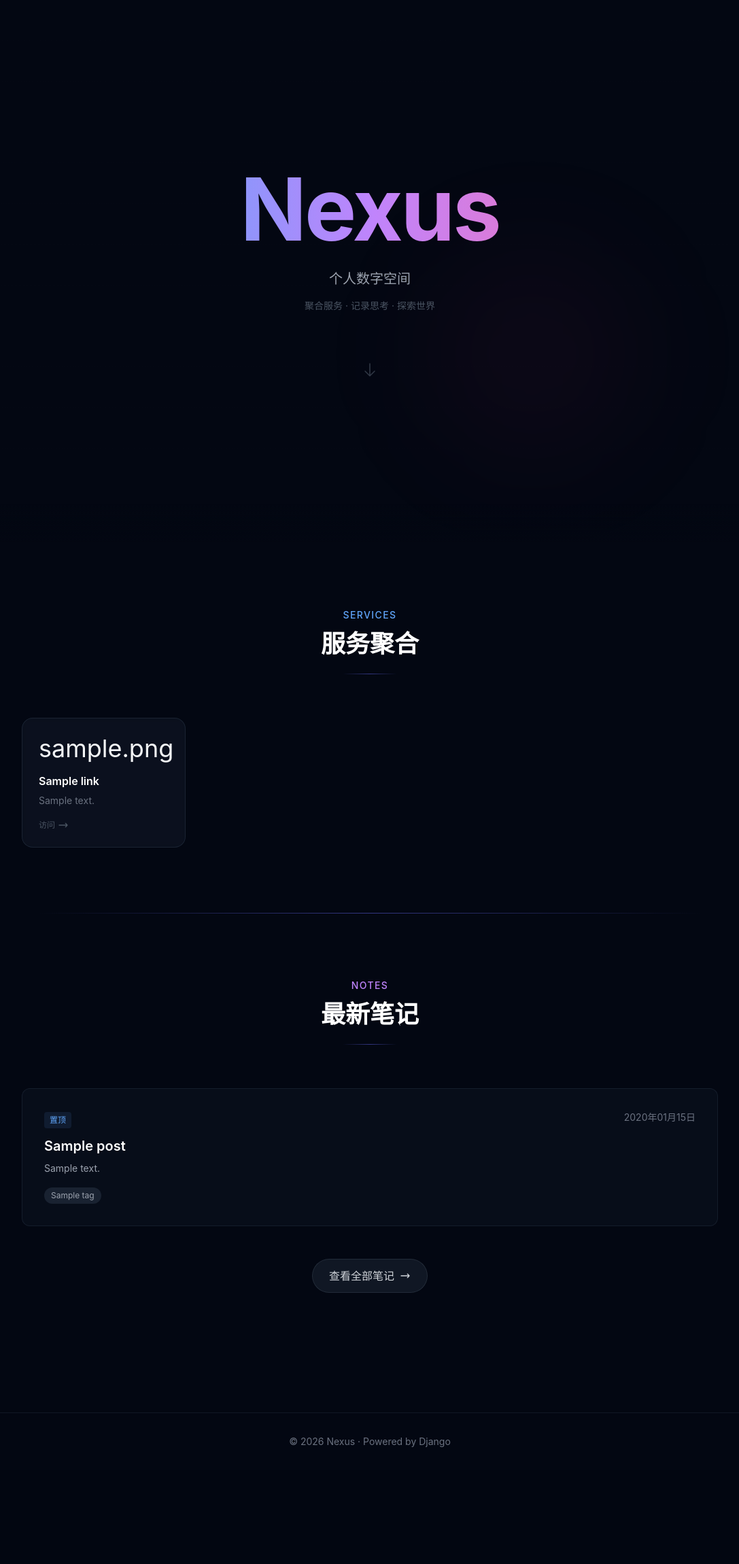
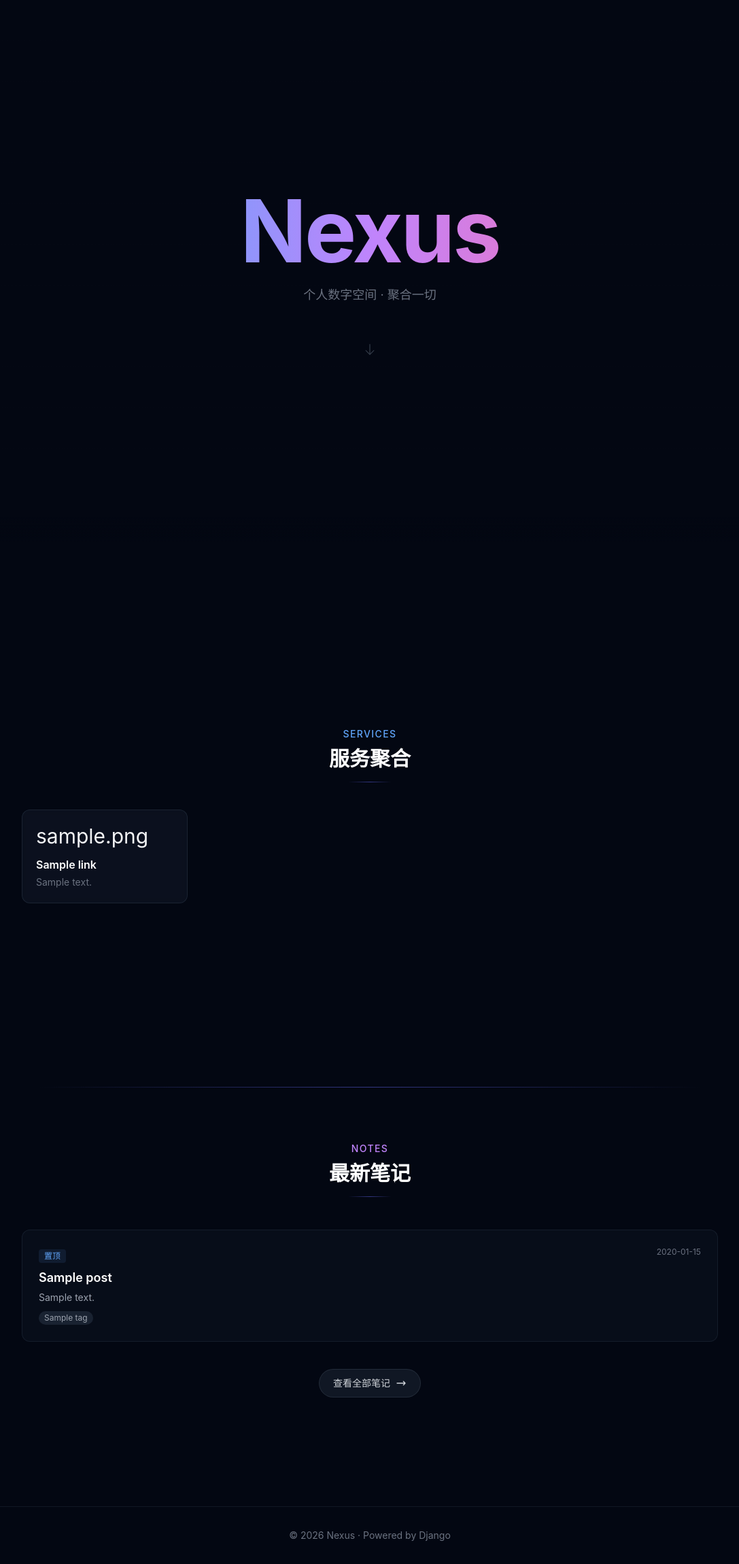
Before and after one commit to FeliixFeng/nexus, a Django app: page / in a window 1280 px wide. Shown: the part 65-2366 px from the top of the page at 68% size, without its empty margins (96-1183 px from the left). Before the commit the page ends 2194 px from the top, so only its background shows below. Run offline with Django 5.2, Linux system fonts and the light colour scheme; tables that the repository leaves empty hold one stand-in row (values such as "Sample post"); some libraries are stand-ins or nearby versions.

Commit message:
feat: 页面布局优化 - 各区域占满一屏
- Hero: h-screen占满整屏
- 服务聚合: min-h-screen垂直居中
- 卡片压缩: 更紧凑的间距和尺寸
- 移动端: 2列网格布局
- 链接列表页同步优化

```diff
--- a/nexus_core/templates/core/home.html
+++ b/nexus_core/templates/core/home.html
@@ -79,18 +79,8 @@
     }
 
     .link-card:hover {
-        transform: translateY(-8px);
+        transform: translateY(-6px);
         box-shadow: 0 20px 40px -12px rgba(99, 102, 241, 0.15);
-    }
-
-    /* 文章卡片 */
-    .post-card {
-        transition: all 0.3s cubic-bezier(0.4, 0, 0.2, 1);
-    }
-
-    .post-card:hover {
-        transform: translateY(-4px);
-        border-color: rgba(99, 102, 241, 0.4);
     }
 
     /* 装饰线条 */
@@ -107,81 +97,70 @@
 {% endblock %}
 
 {% block content %}
-<!-- Hero Section -->
-<section class="relative min-h-screen flex items-center justify-center overflow-hidden grid-bg">
+<!-- Hero Section - 占满一屏 -->
+<section class="relative h-screen flex items-center justify-center overflow-hidden grid-bg">
     <!-- 渐变背景 -->
     <div class="absolute inset-0 bg-gradient-to-b from-gray-950 via-gray-950/95 to-gray-950"></div>
 
     <!-- 浮动光球 -->
     <div class="absolute top-1/4 left-1/4 w-[500px] h-[500px] bg-blue-600/8 rounded-full blur-[100px] orb-1"></div>
     <div class="absolute bottom-1/4 right-1/4 w-[400px] h-[400px] bg-purple-600/8 rounded-full blur-[100px] orb-2"></div>
-    <div class="absolute top-1/2 left-1/2 -translate-x-1/2 -translate-y-1/2 w-[300px] h-[300px] bg-pink-600/5 rounded-full blur-[80px] orb-1"></div>
 
     <!-- 底部渐变遮罩 -->
-    <div class="absolute bottom-0 left-0 right-0 h-48 hero-fade"></div>
+    <div class="absolute bottom-0 left-0 right-0 h-32 hero-fade"></div>
 
     <!-- 内容 -->
     <div class="relative z-10 text-center px-6">
         <!-- 主标题 -->
-        <h1 class="text-6xl md:text-8xl lg:text-9xl font-bold mb-6 tracking-tight">
+        <h1 class="text-6xl md:text-8xl lg:text-9xl font-bold mb-4 tracking-tight">
             <span class="bg-gradient-to-r from-blue-400 via-purple-400 to-pink-400 bg-clip-text text-transparent animated-gradient">
                 Nexus
             </span>
         </h1>
 
         <!-- 副标题 -->
-        <p class="text-lg md:text-xl text-gray-400 mb-4 max-w-md mx-auto">
-            个人数字空间
-        </p>
-        <p class="text-sm text-gray-600 mb-16">
-            聚合服务 · 记录思考 · 探索世界
+        <p class="text-base md:text-lg text-gray-500 mb-12">
+            个人数字空间 · 聚合一切
         </p>
 
-        <!-- 向下滚动 - 简洁箭头 -->
+        <!-- 向下滚动 -->
         <a href="#services" class="inline-block scroll-arrow text-gray-600 hover:text-gray-400 transition-colors">
-            <svg class="w-6 h-6" fill="none" stroke="currentColor" viewBox="0 0 24 24">
+            <svg class="w-5 h-5" fill="none" stroke="currentColor" viewBox="0 0 24 24">
                 <path stroke-linecap="round" stroke-linejoin="round" stroke-width="1.5" d="M19 14l-7 7m0 0l-7-7m7 7V3"></path>
             </svg>
         </a>
     </div>
 </section>
 
-<!-- 服务聚合 Section -->
-<section id="services" class="relative py-24 px-6">
-    <div class="max-w-5xl mx-auto">
+<!-- 服务聚合 Section - 占满一屏 -->
+<section id="services" class="relative min-h-screen flex flex-col justify-center py-16 px-6">
+    <div class="max-w-5xl mx-auto w-full">
         <!-- 标题 -->
-        <div class="text-center mb-16">
-            <h2 class="text-sm font-medium text-blue-400 uppercase tracking-widest mb-3">Services</h2>
-            <h3 class="text-3xl md:text-4xl font-bold text-white">服务聚合</h3>
-            <div class="deco-line w-20 mx-auto mt-6"></div>
+        <div class="text-center mb-10">
+            <h2 class="text-sm font-medium text-blue-400 uppercase tracking-widest mb-2">Services</h2>
+            <h3 class="text-2xl md:text-3xl font-bold text-white">服务聚合</h3>
+            <div class="deco-line w-16 mx-auto mt-4"></div>
         </div>
 
-        <!-- 链接卡片 -->
-        <div class="grid grid-cols-1 sm:grid-cols-2 lg:grid-cols-4 gap-4 md:gap-5">
+        <!-- 链接卡片 - 更紧凑 -->
+        <div class="grid grid-cols-2 lg:grid-cols-4 gap-3 md:gap-4">
             {% for link in all_links %}
             <a href="{{ link.url }}" target="_blank" rel="noopener noreferrer"
-               class="link-card group block bg-gray-900/60 backdrop-blur-sm border border-gray-800/80 rounded-2xl p-6">
+               class="link-card group block bg-gray-900/60 backdrop-blur-sm border border-gray-800/80 rounded-xl p-4 md:p-5">
                 <!-- 图标 -->
-                <div class="text-4xl mb-4 transform group-hover:scale-110 transition-transform duration-300">
+                <div class="text-2xl md:text-3xl mb-2 md:mb-3 transform group-hover:scale-110 transition-transform duration-300">
                     {{ link.icon|default:"🔗" }}
                 </div>
                 <!-- 信息 -->
-                <h4 class="font-semibold text-white mb-1.5 group-hover:text-blue-400 transition-colors">
+                <h4 class="font-semibold text-white text-sm md:text-base mb-1 group-hover:text-blue-400 transition-colors">
                     {{ link.name }}
                 </h4>
-                <p class="text-sm text-gray-500 leading-relaxed">
+                <p class="text-xs md:text-sm text-gray-500 leading-relaxed line-clamp-2">
                     {{ link.description }}
                 </p>
-                <!-- 箭头 -->
-                <div class="mt-4 flex items-center text-gray-600 group-hover:text-blue-400 transition-colors">
-                    <span class="text-xs">访问</span>
-                    <svg class="w-4 h-4 ml-1 transform group-hover:translate-x-1 transition-transform" fill="none" stroke="currentColor" viewBox="0 0 24 24">
-                        <path stroke-linecap="round" stroke-linejoin="round" stroke-width="2" d="M17 8l4 4m0 0l-4 4m4-4H3"></path>
-                    </svg>
-                </div>
             </a>
             {% empty %}
-            <div class="col-span-full text-center text-gray-600 py-16">
+            <div class="col-span-full text-center text-gray-600 py-12">
                 暂无链接
             </div>
             {% endfor %}
@@ -195,40 +174,40 @@
 </div>
 
 <!-- 最新笔记 Section -->
-<section class="relative py-24 px-6">
+<section class="relative py-20 px-6">
     <div class="max-w-5xl mx-auto">
         <!-- 标题 -->
-        <div class="text-center mb-16">
-            <h2 class="text-sm font-medium text-purple-400 uppercase tracking-widest mb-3">Notes</h2>
-            <h3 class="text-3xl md:text-4xl font-bold text-white">最新笔记</h3>
-            <div class="deco-line w-20 mx-auto mt-6"></div>
+        <div class="text-center mb-12">
+            <h2 class="text-sm font-medium text-purple-400 uppercase tracking-widest mb-2">Notes</h2>
+            <h3 class="text-2xl md:text-3xl font-bold text-white">最新笔记</h3>
+            <div class="deco-line w-16 mx-auto mt-4"></div>
         </div>
 
         <!-- 文章列表 -->
-        <div class="space-y-4">
+        <div class="space-y-3">
             {% for post in recent_posts %}
             <a href="{% url 'blog:post_detail' post.slug %}"
-               class="post-card group block bg-gray-900/40 border border-gray-800/60 rounded-xl p-6 md:p-8">
-                <div class="flex flex-col md:flex-row md:items-start md:justify-between gap-4">
+               class="post-card group block bg-gray-900/40 border border-gray-800/60 rounded-xl p-5 md:p-6">
+                <div class="flex flex-col md:flex-row md:items-start md:justify-between gap-3">
                     <div class="flex-1">
                         <!-- 置顶标记 -->
                         {% if post.is_pinned %}
-                        <span class="inline-block text-xs text-blue-400 bg-blue-400/10 px-2 py-1 rounded mb-3">
+                        <span class="inline-block text-xs text-blue-400 bg-blue-400/10 px-2 py-0.5 rounded mb-2">
                             置顶
                         </span>
                         {% endif %}
 
-                        <h4 class="text-xl font-semibold text-white group-hover:text-blue-400 transition-colors mb-2">
+                        <h4 class="text-lg font-semibold text-white group-hover:text-blue-400 transition-colors mb-1">
                             {{ post.title }}
                         </h4>
-                        <p class="text-gray-400 text-sm leading-relaxed line-clamp-2">
-                            {{ post.summary|default:post.content|truncatewords:50 }}
+                        <p class="text-gray-400 text-sm leading-relaxed line-clamp-1">
+                            {{ post.summary|default:post.content|truncatewords:30 }}
                         </p>
 
                         <!-- 标签 -->
-                        <div class="flex flex-wrap gap-2 mt-4">
-                            {% for tag in post.tags.all|slice:":4" %}
-                            <span class="text-xs px-2.5 py-1 bg-gray-800/80 text-gray-400 rounded-full">
+                        <div class="flex flex-wrap gap-1.5 mt-2">
+                            {% for tag in post.tags.all|slice:":3" %}
+                            <span class="text-xs px-2 py-0.5 bg-gray-800/80 text-gray-400 rounded-full">
                                 {{ tag.name }}
                             </span>
                             {% endfor %}
@@ -236,22 +215,22 @@
                     </div>
 
                     <!-- 日期 -->
-                    <div class="text-sm text-gray-500 whitespace-nowrap md:text-right">
-                        {{ post.published_at|date:"Y年m月d日" }}
+                    <div class="text-xs text-gray-500 whitespace-nowrap md:text-right">
+                        {{ post.published_at|date:"Y-m-d" }}
                     </div>
                 </div>
             </a>
             {% empty %}
-            <div class="text-center text-gray-600 py-16">
+            <div class="text-center text-gray-600 py-12">
                 暂无笔记
             </div>
             {% endfor %}
         </div>
 
         {% if recent_posts %}
-        <div class="text-center mt-12">
+        <div class="text-center mt-10">
             <a href="{% url 'blog:post_list' %}"
-               class="inline-flex items-center gap-2 px-6 py-3 bg-gray-800/50 hover:bg-gray-800 border border-gray-700/50 rounded-full text-gray-300 hover:text-white transition-all">
+               class="inline-flex items-center gap-2 px-5 py-2.5 bg-gray-800/50 hover:bg-gray-800 border border-gray-700/50 rounded-full text-sm text-gray-300 hover:text-white transition-all">
                 <span>查看全部笔记</span>
                 <svg class="w-4 h-4" fill="none" stroke="currentColor" viewBox="0 0 24 24">
                     <path stroke-linecap="round" stroke-linejoin="round" stroke-width="2" d="M17 8l4 4m0 0l-4 4m4-4H3"></path>
```
Also changed, not shown: links/templates/links/list.html (+31 -31 lines).
